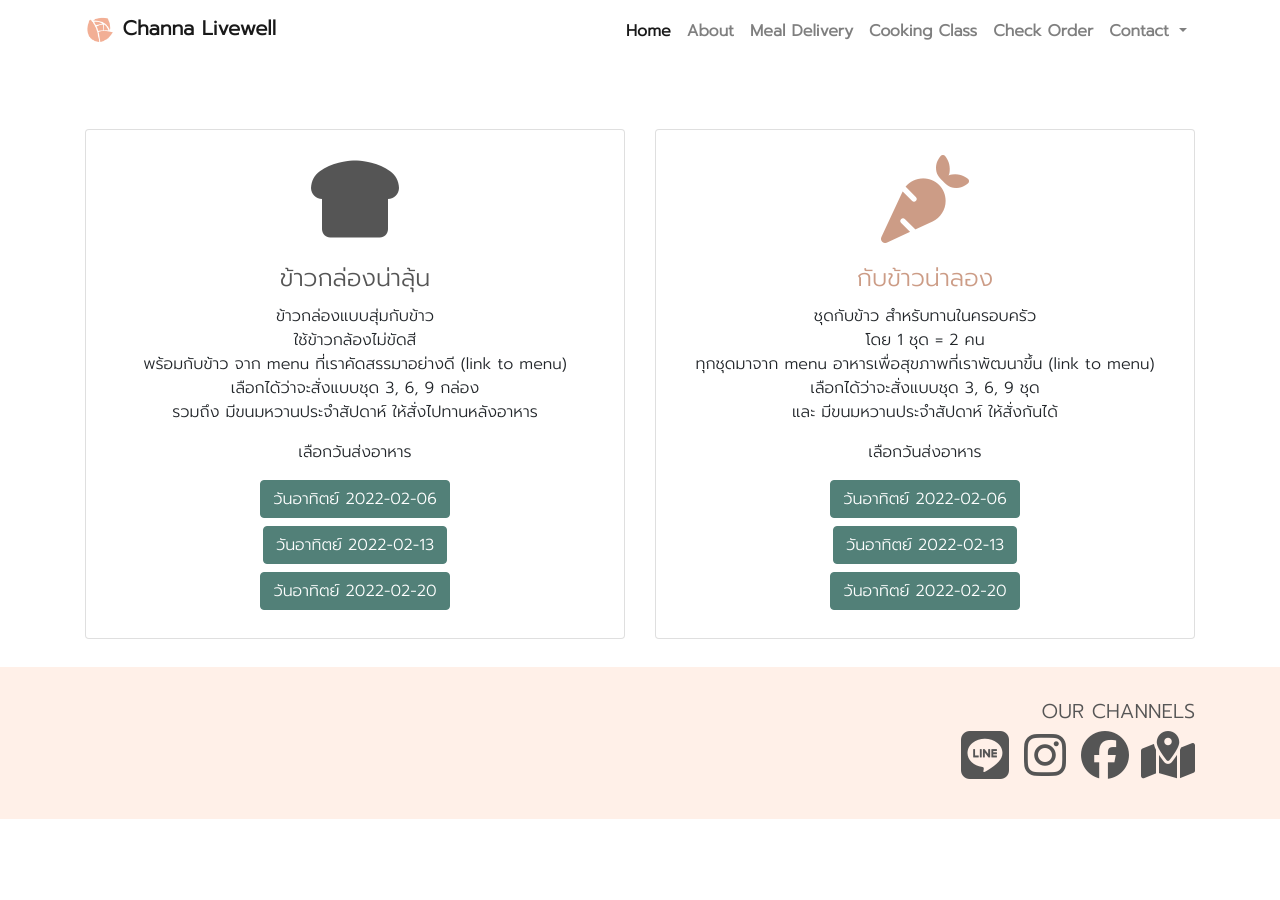
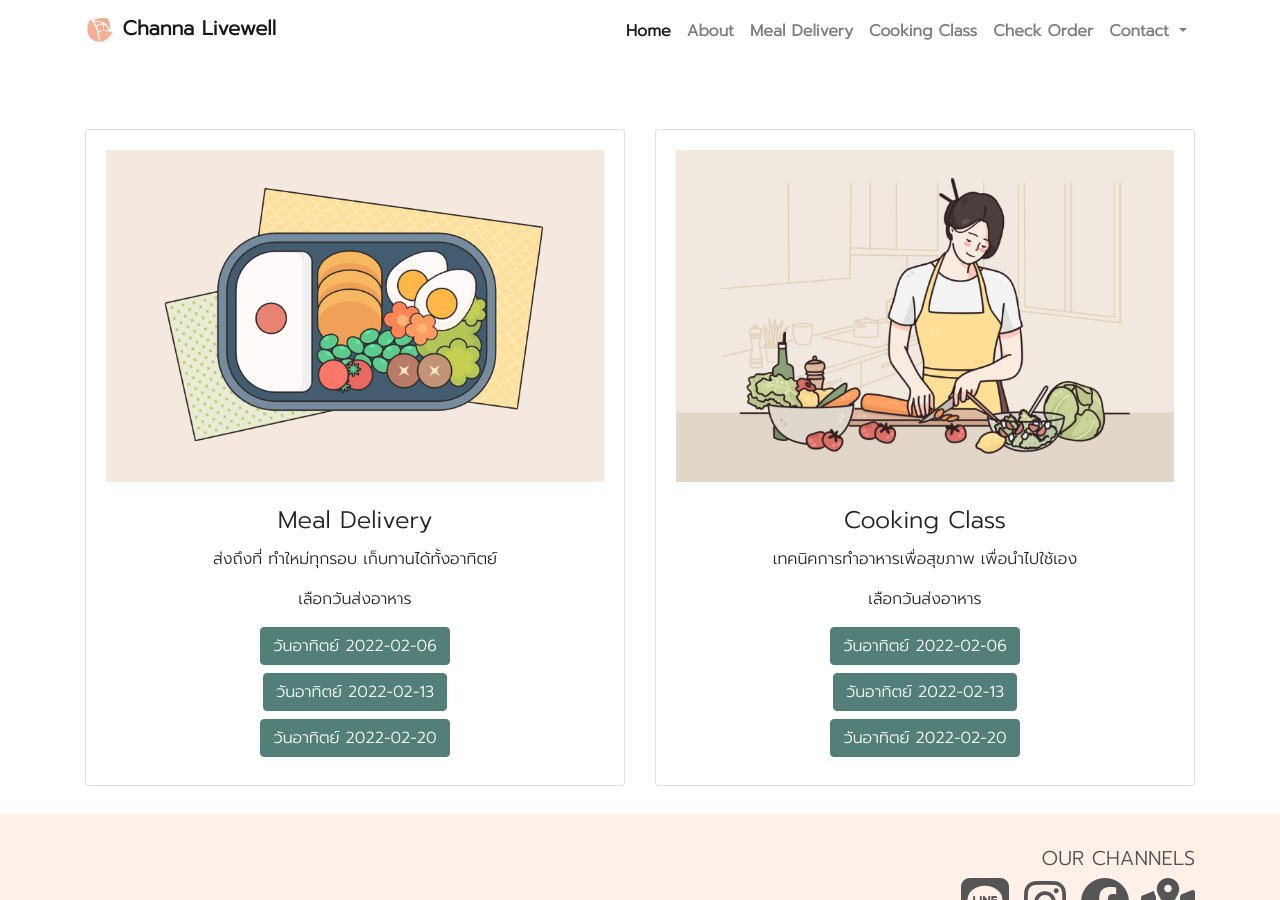
Before and after one commit to channalivewell/channalivewell.github.io, a Jekyll site: the page built from index.html, in a window 1280 px wide and 900 px high, scrolled down 713 px. Built offline with Jekyll 4.4.1, drawn with Linux system fonts in a browser that asks for light colours; nearby versions of some CDN libraries; before the commit the page ends 1532 px from its top, so only the background shows below that.

Commit message:
add pics to order section

```diff
--- a/index.html
+++ b/index.html
@@ -61,14 +61,13 @@ canonical_url: /
                 <div class="col-lg-6 mb-4">
                     <div class="card h-100">
                         <div class="card-body d-flex flex-column justify-content-center align-items-center">
-                            <h1 class="display-2 text-dark"><i class="fas fa-bread-slice"></i></h1>
-                            <h4 class="card-title text-dark">ข้าวกล่องน่าลุ้น</h4>
+
+                            <img src="{{ "/static/img/order_bentoBox.png" | prepend: site.baseurl }}"
+                                alt="order_meal" style="width: 100%; border-width: 1px; border-color: black;">
+
+                            <h4 class="card-title mt-4">Meal Delivery</h4>
                             <p class="card-text">
-                                ข้าวกล่องแบบสุ่มกับข้าว <br>
-                                ใช้ข้าวกล้องไม่ขัดสี <br>
-                                พร้อมกับข้าว จาก menu ที่เราคัดสรรมาอย่างดี (link to menu) <br>
-                                เลือกได้ว่าจะสั่งแบบชุด 3, 6, 9 กล่อง<br>
-                                รวมถึง มีขนมหวานประจำสัปดาห์ ให้สั่งไปทานหลังอาหาร
+                                ส่งถึงที่ ทำใหม่ทุกรอบ เก็บทานได้ทั้งอาทิตย์
                             </p>
                             <p class="card-text">
                                 เลือกวันส่งอาหาร
@@ -82,14 +81,13 @@ canonical_url: /
                 <div class="col-lg-6 mb-4">
                     <div class="card h-100">
                         <div class="card-body d-flex flex-column justify-content-center align-items-center">
-                            <h1 class="display-2 text-primary"><i class="fas fa-carrot"></i></h1>
-                            <h4 class="card-title text-primary">กับข้าวน่าลอง</h4>
+
+                            <img src="{{ "/static/img/order_cookingClass.png" | prepend: site.baseurl }}"
+                                alt="order_class" style="width: 100%; border-width: 1px; border-color: black;">
+
+                            <h4 class="card-title mt-4">Cooking Class</h4>
                             <p class="card-text">
-                                ชุดกับข้าว สำหรับทานในครอบครัว <br>
-                                โดย 1 ชุด = 2 คน <br>
-                                ทุกชุดมาจาก menu อาหารเพื่อสุขภาพที่เราพัฒนาขึ้น (link to menu) <br>
-                                เลือกได้ว่าจะสั่งแบบชุด 3, 6, 9 ชุด <br>
-                                และ มีขนมหวานประจำสัปดาห์ ให้สั่งกันได้
+                                เทคนิคการทำอาหารเพื่อสุขภาพ เพื่อนำไปใช้เอง
                             </p>
                             <p class="card-text">
                                 เลือกวันส่งอาหาร
```
